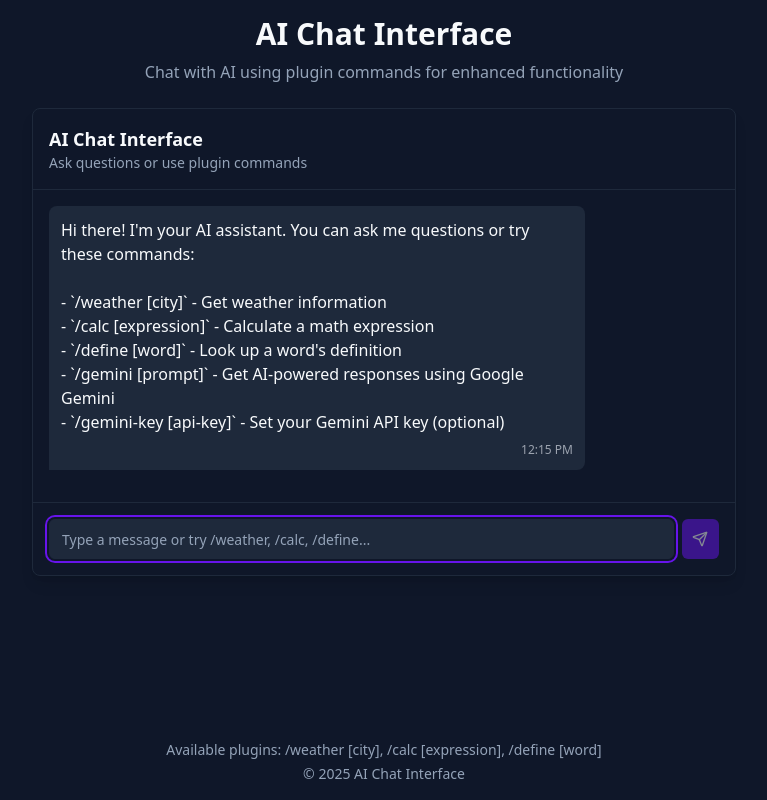
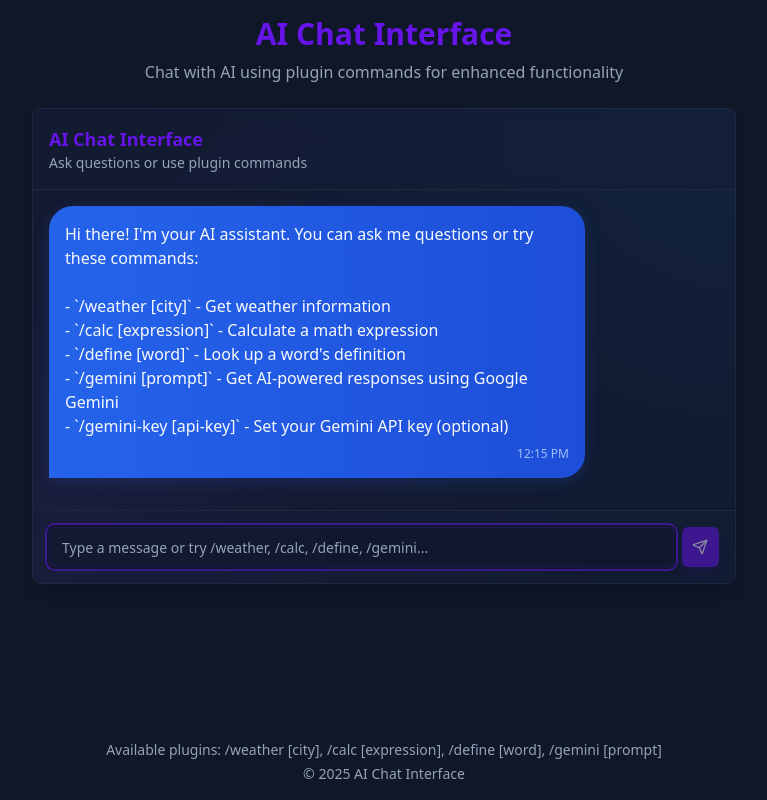
Before and after one commit to ShaktiCodes/plugin-powered-chat-hub, a React (Vite) app: page / in a window 1280 px wide. Shown: the whole page, without its empty margins (256-1023 px from the left). Built offline with nearby package versions, Linux system fonts and the light colour scheme.

Commit message:
Add UI color design
Apply a new color scheme to enhance the visual appeal of the user interface.

```diff
--- a/src/components/ChatInput.tsx
+++ b/src/components/ChatInput.tsx
@@ -29,21 +29,21 @@ const ChatInput: React.FC = () => {
   return (
     <form
       onSubmit={handleSubmit}
-      className="flex space-x-2 p-4 border-t border-border"
+      className="flex space-x-2 p-4 border-t border-border bg-card/50 backdrop-blur-sm"
     >
       <Input
         ref={inputRef}
         value={message}
         onChange={(e) => setMessage(e.target.value)}
-        placeholder="Type a message or try /weather, /calc, /define..."
-        className="flex-grow bg-secondary text-secondary-foreground"
+        placeholder="Type a message or try /weather, /calc, /define, /gemini..."
+        className="flex-grow bg-background/50 text-foreground border-primary/20 focus-visible:ring-primary/50"
         disabled={isTyping}
       />
       <Button
         type="submit"
         size="icon"
         disabled={!message.trim() || isTyping}
-        className="bg-primary hover:bg-primary/90"
+        className="bg-primary hover:bg-primary/90 shadow-lg shadow-primary/20"
       >
         <Send className="h-4 w-4" />
       </Button>
--- a/src/components/ChatMessage.tsx
+++ b/src/components/ChatMessage.tsx
@@ -37,10 +37,10 @@ const ChatMessage: React.FC<ChatMessageProps> = ({ message }) => {
     >
       <div
         className={cn(
-          "max-w-[80%] rounded-lg p-3",
+          "max-w-[80%] p-4",
           isUser
-            ? "bg-chat-user text-white rounded-br-none"
-            : "bg-secondary text-secondary-foreground rounded-bl-none"
+            ? "chat-message-user"
+            : "chat-message-assistant"
         )}
       >
         {message.content && (
@@ -51,8 +51,8 @@ const ChatMessage: React.FC<ChatMessageProps> = ({ message }) => {
 
         <div
           className={cn(
-            "text-xs mt-1 flex justify-end",
-            isUser ? "text-purple-200" : "text-gray-400"
+            "text-xs mt-2 flex justify-end",
+            isUser ? "text-purple-200/80" : "text-blue-200/80"
           )}
         >
           {formattedTime}
--- a/src/components/ChatWindow.tsx
+++ b/src/components/ChatWindow.tsx
@@ -14,9 +14,9 @@ const ChatWindow: React.FC = () => {
   }, [messages]);
 
   return (
-    <div className="flex flex-col h-full bg-background rounded-lg shadow-lg border border-border">
-      <div className="flex-none p-4 border-b border-border">
-        <h2 className="text-lg font-semibold">AI Chat Interface</h2>
+    <div className="flex flex-col h-full bg-background rounded-lg shadow-lg border border-border overflow-hidden chat-container">
+      <div className="flex-none p-4 border-b border-border bg-card/50 backdrop-blur-sm">
+        <h2 className="text-lg font-semibold text-primary">AI Chat Interface</h2>
         <p className="text-sm text-muted-foreground">
           Ask questions or use plugin commands
         </p>
@@ -28,13 +28,13 @@ const ChatWindow: React.FC = () => {
         ))}
 
         {isTyping && (
-          <div className="flex items-center space-x-2 text-muted-foreground">
+          <div className="flex items-center space-x-2 p-3 typing-indicator mt-2">
             <div className="flex space-x-1">
-              <span className="w-2 h-2 bg-muted-foreground rounded-full animate-typing-dot-1"></span>
-              <span className="w-2 h-2 bg-muted-foreground rounded-full animate-typing-dot-2"></span>
-              <span className="w-2 h-2 bg-muted-foreground rounded-full animate-typing-dot-3"></span>
+              <span className="w-2 h-2 bg-primary/70 rounded-full animate-typing-dot-1"></span>
+              <span className="w-2 h-2 bg-primary/70 rounded-full animate-typing-dot-2"></span>
+              <span className="w-2 h-2 bg-primary/70 rounded-full animate-typing-dot-3"></span>
             </div>
-            <span className="text-sm">Assistant is typing...</span>
+            <span className="text-sm text-foreground/70">Assistant is typing...</span>
           </div>
         )}
 
--- a/src/index.css
+++ b/src/index.css
@@ -83,4 +83,44 @@
   .plugin-card-define {
     background: linear-gradient(135deg, #2c3e50, #4ca1af);
   }
+
+  .plugin-card-gemini {
+    background: linear-gradient(135deg, #0f2027, #2c5364);
+    box-shadow: 0 8px 32px rgba(31, 38, 135, 0.15);
+  }
+
+  .plugin-card-gemini-key {
+    background: linear-gradient(135deg, #0b486b, #3b8d99);
+    box-shadow: 0 8px 32px rgba(31, 38, 135, 0.15);
+  }
+
+  .chat-container {
+    background: radial-gradient(circle at top right, rgba(59, 130, 246, 0.1), transparent 70%),
+                radial-gradient(circle at bottom left, rgba(139, 92, 246, 0.1), transparent 70%);
+  }
+
+  .chat-message-user {
+    background: linear-gradient(to right, #6d28d9, #5b21b6);
+    border-top-left-radius: 1.5rem;
+    border-top-right-radius: 1.5rem;
+    border-bottom-right-radius: 0;
+    border-bottom-left-radius: 1.5rem;
+    box-shadow: 0 4px 15px rgba(109, 40, 217, 0.2);
+  }
+
+  .chat-message-assistant {
+    background: linear-gradient(to right, #2563eb, #1d4ed8);
+    border-top-left-radius: 1.5rem;
+    border-top-right-radius: 1.5rem;
+    border-bottom-right-radius: 1.5rem;
+    border-bottom-left-radius: 0;
+    box-shadow: 0 4px 15px rgba(37, 99, 235, 0.2);
+  }
+
+  .typing-indicator {
+    background: rgba(255, 255, 255, 0.1);
+    backdrop-filter: blur(10px);
+    border: 1px solid rgba(255, 255, 255, 0.1);
+    border-radius: 1rem;
+  }
 }
--- a/src/pages/Index.tsx
+++ b/src/pages/Index.tsx
@@ -9,7 +9,7 @@ const Index = () => {
     <div className="min-h-screen flex flex-col bg-background text-foreground p-4">
       <div className="container mx-auto flex-grow flex flex-col max-w-3xl">
         <header className="mb-6 text-center">
-          <h1 className="text-3xl font-bold mb-2">AI Chat Interface</h1>
+          <h1 className="text-3xl font-bold mb-2 text-primary">AI Chat Interface</h1>
           <p className="text-muted-foreground">
             Chat with AI using plugin commands for enhanced functionality
           </p>
@@ -22,7 +22,7 @@ const Index = () => {
         </div>
 
         <footer className="mt-8 text-center text-sm text-muted-foreground">
-          <p>Available plugins: /weather [city], /calc [expression], /define [word]</p>
+          <p>Available plugins: /weather [city], /calc [expression], /define [word], /gemini [prompt]</p>
           <p className="mt-1">© 2025 AI Chat Interface</p>
         </footer>
       </div>
```
